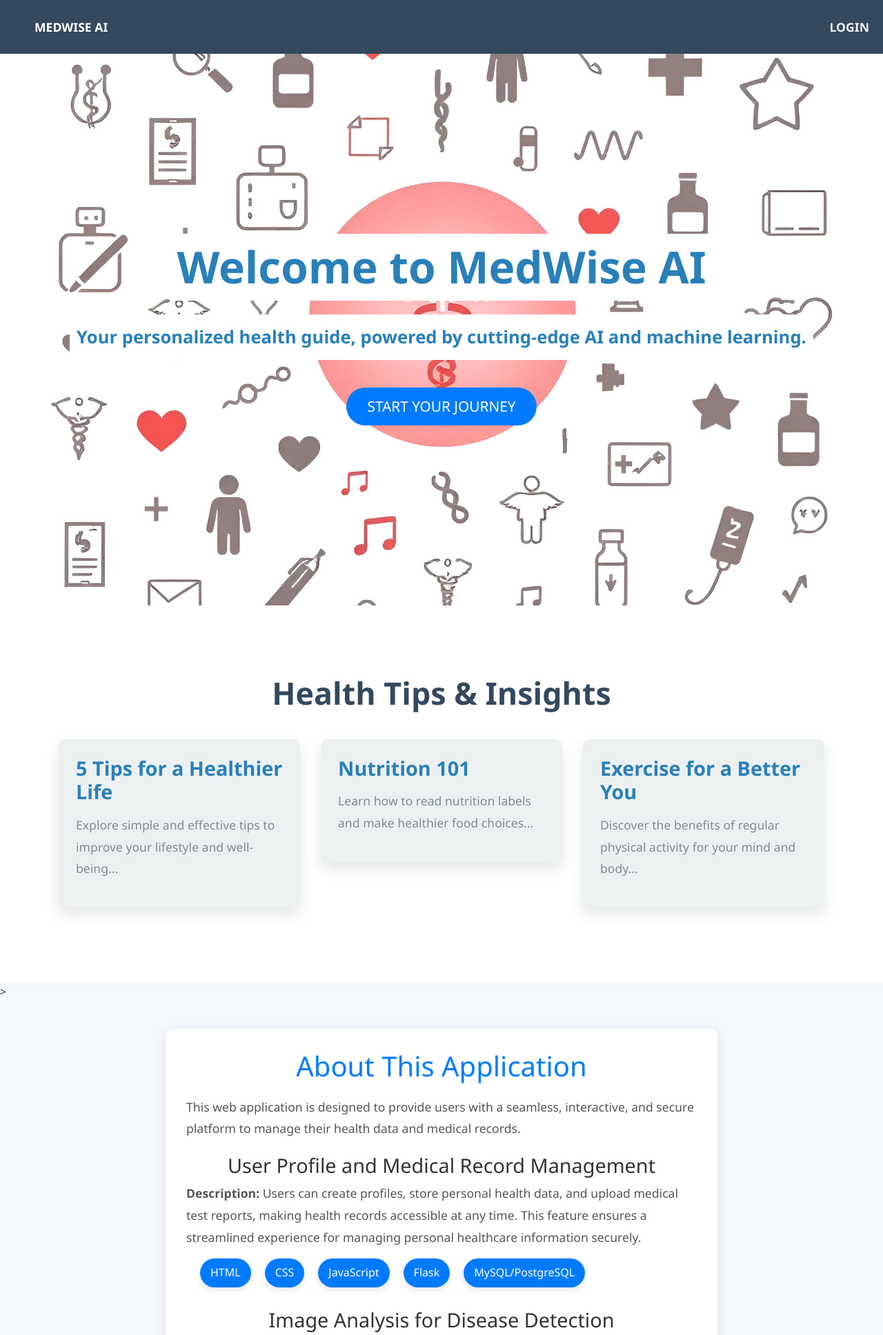
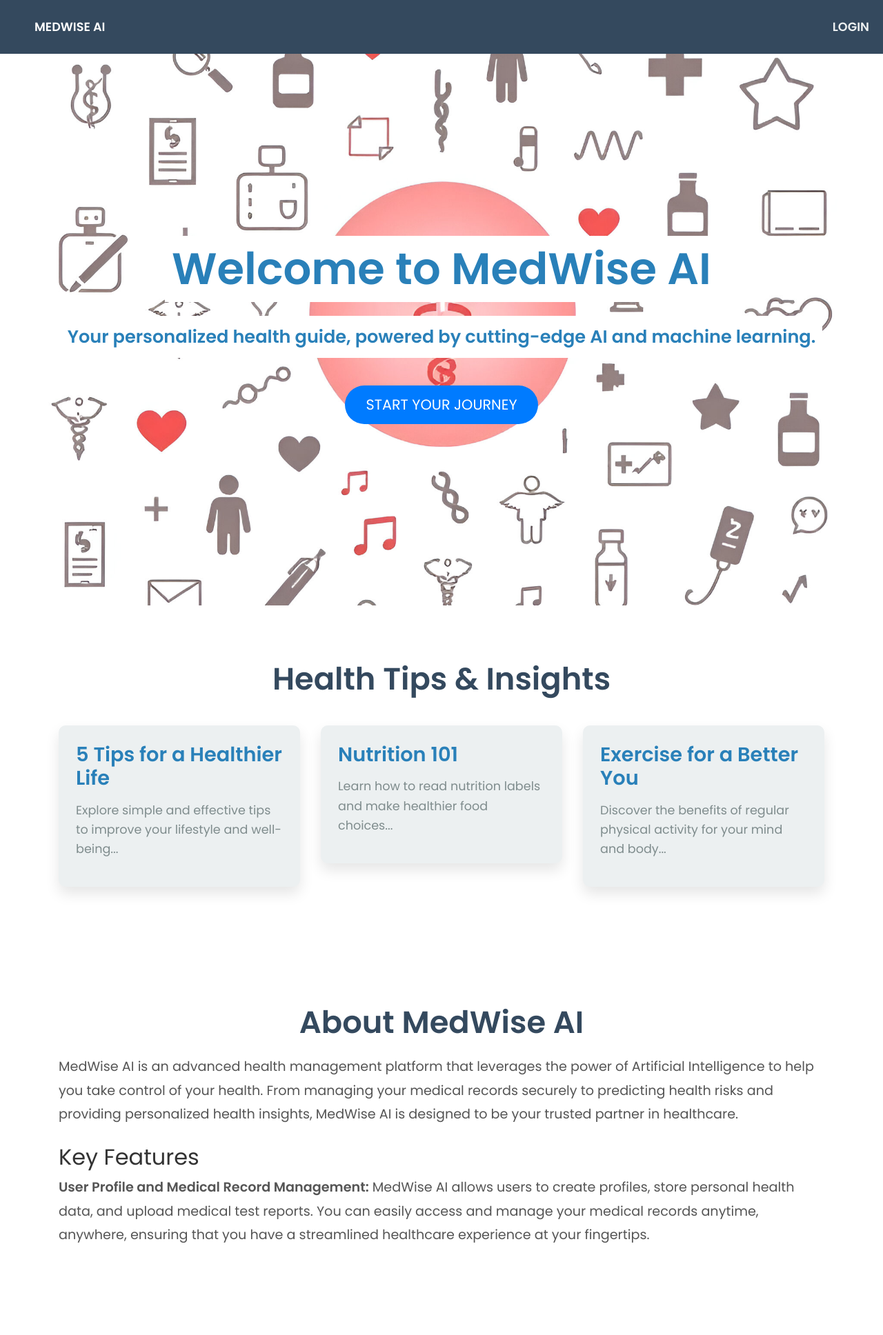
Before and after one commit to subhashit/AI-based-Medical-Web-Application, a Flask app: page / in a window 1280 px wide. Shown: the top 1936 px of the page at 69% size. Run offline with Flask 3, Linux system fonts and the light colour scheme; some libraries are stand-ins or nearby versions.

Commit message:
about updated

```diff
--- a/medical_app/templates/home.html
+++ b/medical_app/templates/home.html
@@ -179,114 +180,51 @@
             0% { opacity: 0; }
             100% { opacity: 1; }
         }
-        /*about section style*/
-        body {
-            font-family: 'Segoe UI', Tahoma, Geneva, Verdana, sans-serif;
-            background-color: #f4f7fc;
-            color: #333;
-            line-height: 1.6;
-            margin: 0;
-            padding: 0;
+        /* About Section */
+        .about-section {
+            padding: 60px 0;
+            background-color: #fff;
         }
 
-        /* Header Styles */
-        header {
-            background: linear-gradient(90deg, #007bff, #0056b3);
-            color: white;
-            padding: 25px 0;
+        .about-section h1 {
+            font-size: 2.8rem;
+            color: #34495e;
+            font-weight: 600;
             text-align: center;
-            box-shadow: 0 4px 15px rgba(0, 0, 0, 0.1);
+            margin-bottom: 20px;
         }
 
-        header nav ul {
-            list-style: none;
-            padding: 0;
+        .about-section p {
+            font-size: 1.2rem;
+            color: #555;
+            line-height: 1.8;
+            margin-bottom: 25px;
         }
 
-        header nav ul li {
-            display: inline;
-            margin: 0 20px;
+        .about-section ul {
+            list-style: none;
+            padding-left: 20px;
+            margin-bottom: 25px;
         }
 
-        header nav ul li a {
+        .about-section ul li {
+            font-size: 1.1rem;
             color: white;
-            text-decoration: none;
-            font-weight: bold;
-            font-size: 1.1rem;
-            transition: color 0.3s;
-        }
-
-        header nav ul li a:hover {
-            color: #ffcc00;
-        }
-
-        /* Main Section Styles */
-        .main-container {
-            display: flex;
-            justify-content: center;
-            align-items: flex-start;
-            padding: 40px;
-            gap: 50px;
-            flex-wrap: wrap;
-        }
-
-        .content {
-            background-color: white;
-            padding: 30px;
-            border-radius: 10px;
-            box-shadow: 0 4px 15px rgba(0, 0, 0, 0.1);
-            width: 100%;
-            max-width: 800px;
-            transition: transform 0.3s;
-        }
-
-        .content:hover {
-            transform: translateY(-10px);
-        }
-
-        h1 {
-            font-size: 2.5rem;
-            color: #007bff;
-            margin-bottom: 20px;
-            text-align: center;
-        }
-
-        h2 {
-            font-size: 1.8rem;
-            color: #333;
-            margin-top: 20px;
-            text-align: center;
-        }
-
-        p {
-            font-size: 1.1rem;
-            color: #555;
+            line-height: 1.6;
             margin-bottom: 15px;
-            line-height: 1.8;
-        }
-
-        ul {
-            list-style-type: none;
-            padding-left: 20px;
-        }
-
-        ul li {
-            margin-bottom: 10px;
-            font-size: 1.1rem;
-            color: #333;
-            line-height: 1.6;
         }
 
         .technology-list {
             display: flex;
             flex-wrap: wrap;
             gap: 20px;
+            justify-content: center;
         }
 
         .technology-list li {
-            background-color: #007bff;
-            color: white;
-            padding: 8px 15px;
+            background-color: #2980b9;
+            color: #2980b9;
+            padding: 8px 20px;
             border-radius: 25px;
             font-size: 1rem;
             box-shadow: 0 4px 10px rgba(0, 0, 0, 0.1);
@@ -421,51 +356,59 @@
             </div>
         </div>
     </div>
-    <!--about section content-->>
-    <div class="main-container">
-        <div class="content" id="about">
-            <h1>About This Application</h1>
-            <p>This web application is designed to provide users with a seamless, interactive, and secure platform to manage their health data and medical records.</p>
+    <section class="about-section">
+        <div class="container">
+            <h1>About MedWise AI</h1>
+            <p>MedWise AI is an advanced health management platform that leverages the power of Artificial Intelligence to help you take control of your health. From managing your medical records securely to predicting health risks and providing personalized health insights, MedWise AI is designed to be your trusted partner in healthcare.</p>
 
-            <h2>User Profile and Medical Record Management</h2>
-            <p><strong>Description:</strong> Users can create profiles, store personal health data, and upload medical test reports, making health records accessible at any time. This feature ensures a streamlined experience for managing personal healthcare information securely.</p>
+            <h2>Key Features</h2>
+            <p><strong>User Profile and Medical Record Management:</strong> MedWise AI allows users to create profiles, store personal health data, and upload medical test reports. You can easily access and manage your medical records anytime, anywhere, ensuring that you have a streamlined healthcare experience at your fingertips.</p>
+            <ul>
+                <li>Store health data securely</li>
+                <li>Upload and manage medical reports</li>
+                <li>Access your records anytime, anywhere</li>
+            </ul>
+
+            <p><strong>Image Analysis for Disease Detection:</strong> Our platform utilizes cutting-edge image analysis techniques to detect diseases such as cancer and knee osteoarthritis. By analyzing medical imaging data like MRI and CT scans, we use Convolutional Neural Networks (CNN) to detect patterns and assist in early diagnosis and treatment planning.</p>
+            <ul>
+                <li>Analyze MRI and CT scans for disease detection</li>
+                <li>Uses CNNs for pattern recognition</li>
+                <li>Early detection and treatment assistance</li>
+            </ul>
+
+            <p><strong>Disease Prediction:</strong> MedWise AI utilizes Support Vector Machines (SVM) to predict diseases based on user input. By providing early risk assessments, the platform helps you understand potential health risks and take preventive measures.</p>
+            <ul>
+                <li>AI-driven disease prediction</li>
+                <li>Early risk assessments for health concerns</li>
+                <li>Data-driven health insights</li>
+            </ul>
+
+            <p><strong>Medical Chatbot:</strong> MedWise AI features a medical chatbot powered by LangChain, OpenAI, and Groq. This chatbot provides real-time medical support, answering questions related to healthcare and offering personalized advice based on user inputs.</p>
+            <ul>
+                <li>Instant responses to health queries</li>
+                <li>Real-time medical advice</li>
+                <li>Powered by LangChain, OpenAI, and Groq</li>
+            </ul>
+
+            <h3>Technologies We Use</h3>
             <ul class="technology-list">
                 <li>HTML</li>
                 <li>CSS</li>
                 <li>JavaScript</li>
                 <li>Flask</li>
                 <li>MySQL/PostgreSQL</li>
-            </ul>
-
-            <h2>Image Analysis for Disease Detection</h2>
-            <p><strong>Description:</strong> Uses image analysis to detect diseases like cancer and knee osteoarthritis by analyzing MRI and CT scans. A Convolutional Neural Network (CNN) identifies disease-specific patterns, assisting in early detection and treatment.</p>
-            <ul class="technology-list">
                 <li>TensorFlow</li>
-                <li>Flask</li>
                 <li>OpenCV</li>
-            </ul>
-
-            <h2>Disease Prediction</h2>
-            <p><strong>Description:</strong> Uses Support Vector Machine (SVM) to predict diseases based on user input, offering early risk assessments for health concerns.</p>
-            <ul class="technology-list">
                 <li>Scikit-Learn</li>
-                <li>Flask</li>
-                <li>SQL</li>
-            </ul>
-
-            <h2>Medical Chatbot</h2>
-            <p><strong>Description:</strong> A RAG-powered chatbot built with LangChain, OpenAI, and Groq for real-time medical support and answering healthcare-related queries.</p>
-            <ul class="technology-list">
                 <li>LangChain</li>
                 <li>OpenAI</li>
                 <li>Groq</li>
-                <li>Flask</li>
             </ul>
 
-            <h3>Developed by:</h3>
+            <h3>Developed By:</h3>
             <p>Subhashit Thapa and Nikhil Kathait</p>
         </div>
-    </div>
+    </section>
 
 
 
```
Also changed, not shown: other parts of medical_app/templates/home.html (+15 -17 lines).
